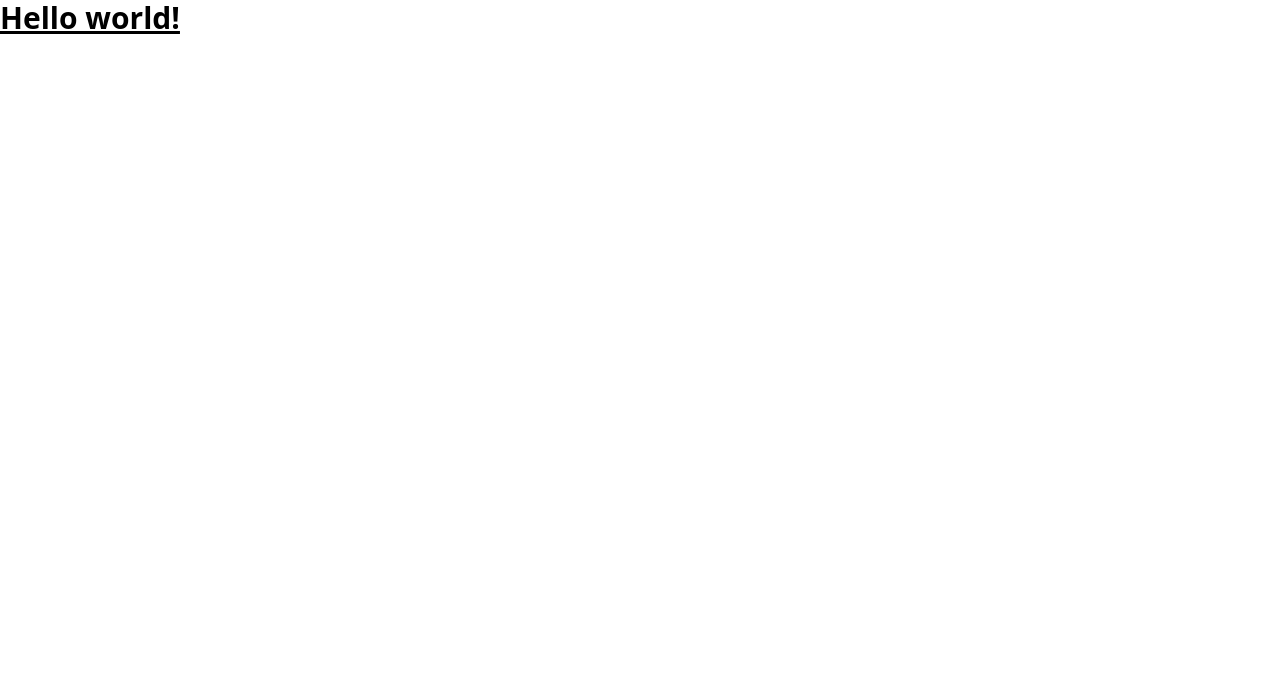
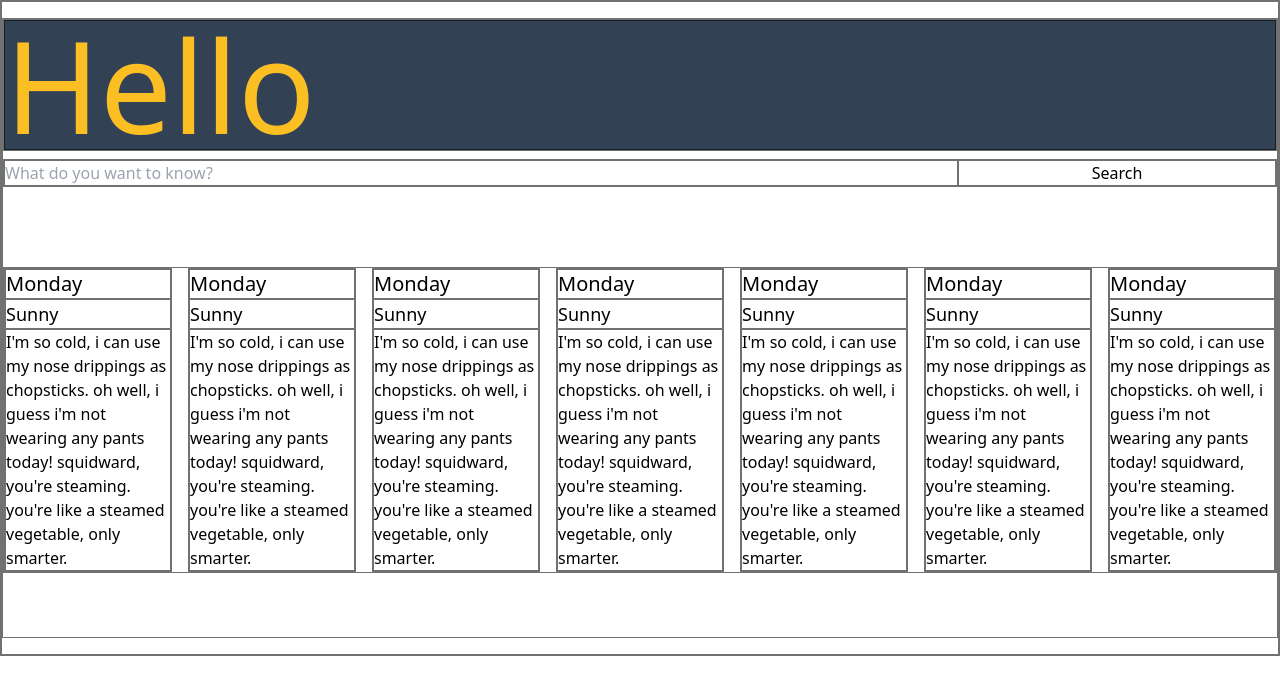
Before and after one commit to thiem-dev/frontend-project1, a website: page src/index.html in a window 1280 px wide. Drawn offline with Linux system fonts and the light colour scheme.

Commit message:
Basic layout of app

```diff
--- a/src/index.html
+++ b/src/index.html
@@ -4,12 +4,71 @@
     <meta charset="UTF-8">
     <meta name="viewport" content="width=device-width, initial-scale=1.0">
     <title>Document</title>
-    <link href="/dist/output.css" rel="stylesheet">
+    <link href="../dist/output.css" rel="stylesheet">
+    <link rel="stylesheet" href="./styles.css">
 </head>
 <body>
-    <h1 class="text-3xl font-bold underline">
-        Hello world!
-    </h1>
+    <div class="body-container justify-center flex flex-row flex-wrap mx-auto w-full my-4">
+        <div class="title-ctn w-full">
+            <h1 class="text-amber-400 bg-slate-700 text-9xl">Hello</h1>
+        </div>
+
+        <div class="user-ctn container flex flex-row flex-wrap mt-2 my-4" >
+            <input class="basis-3/4 flex-grow" type="text" id="userInput" placeholder="What do you want to know?">
+            <button class="basis-1/4 flex-grow" id="searchBtn">Search</button>
+        </div>
+
+
+            <!-- <div class="card-ctn w-full flex flex-row flex-wrap gap-4 text-center"> -->
+            <div class="card-ctn grid grid-flow-row grid-cols-7 gap-4 my-16">
+                <div class="col-span-1">
+                    <div class="text-xl">Monday</div>
+                    <div class="text-lg">Sunny</div>
+                    <p>I'm so cold, i can use my nose drippings as chopsticks. oh well, i guess i'm not wearing any pants today! squidward, you're steaming. you're like a steamed vegetable, only smarter.</p>
+                </div>
+                <div class="col-span-1">
+                    <div class="text-xl">Monday</div>
+                    <div class="text-lg">Sunny</div>
+                    <p>I'm so cold, i can use my nose drippings as chopsticks. oh well, i guess i'm not wearing any pants today! squidward, you're steaming. you're like a steamed vegetable, only smarter.</p>
+                </div>
+                <div class="col-span-1">
+                    <div class="text-xl">Monday</div>
+                    <div class="text-lg">Sunny</div>
+                    <p>I'm so cold, i can use my nose drippings as chopsticks. oh well, i guess i'm not wearing any pants today! squidward, you're steaming. you're like a steamed vegetable, only smarter.</p>
+                </div>
+                <div class="col-span-1">
+                    <div class="text-xl">Monday</div>
+                    <div class="text-lg">Sunny</div>
+                    <p>I'm so cold, i can use my nose drippings as chopsticks. oh well, i guess i'm not wearing any pants today! squidward, you're steaming. you're like a steamed vegetable, only smarter.</p>
+                </div>
+                <div class="col-span-1">
+                    <div class="text-xl">Monday</div>
+                    <div class="text-lg">Sunny</div>
+                    <p>I'm so cold, i can use my nose drippings as chopsticks. oh well, i guess i'm not wearing any pants today! squidward, you're steaming. you're like a steamed vegetable, only smarter.</p>
+                </div>
+                <div class="col-span-1">
+                    <div class="text-xl">Monday</div>
+                    <div class="text-lg">Sunny</div>
+                    <p>I'm so cold, i can use my nose drippings as chopsticks. oh well, i guess i'm not wearing any pants today! squidward, you're steaming. you're like a steamed vegetable, only smarter.</p>
+                </div>
+                <div class="col-span-1">
+                    <div class="text-xl">Monday</div>
+                    <div class="text-lg">Sunny</div>
+                    <p>I'm so cold, i can use my nose drippings as chopsticks. oh well, i guess i'm not wearing any pants today! squidward, you're steaming. you're like a steamed vegetable, only smarter.</p>
+                </div>
+
+
+
+
+              </div>
+
+        </div>
+    </div>
+
+
+
+
+
 </body>
 <script src="./main.js"></script>
 </html>
--- /dev/null
+++ b/src/styles.css
@@ -0,0 +1,12 @@
+:root{
+--text: #1a0a0a;
+--background: #f2dede;
+--primary: #8d6235;
+--secondary: #e5e6bc;
+--accent: #9a9b3b;
+
+}
+
+*{
+    border: .5px solid rgba(0, 0, 0, 0.555);
+}
--- a/tailwind.config.js
+++ b/tailwind.config.js
@@ -1,5 +1,6 @@
 /** @type {import('tailwindcss').Config} */
 module.exports = {
+  mode: 'jit',
   content: ["./src/**/*.{html,js}"],
   theme: {
     extend: {},
```
Also changed, not shown: dist/output.css, src/input.css (line endings or trailing spaces).
